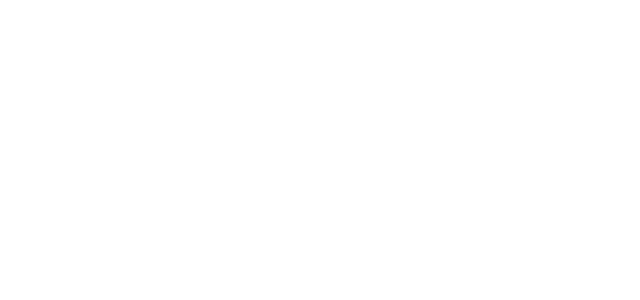
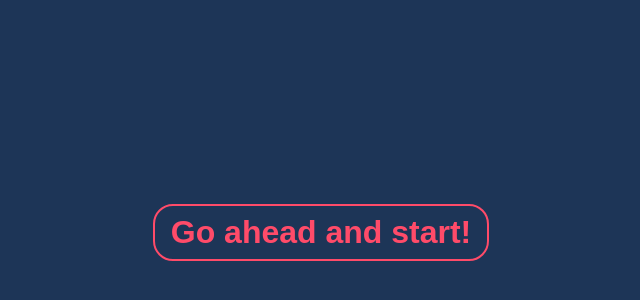
Before and after one commit to TasmeTime/create-react-app-cleaned, a React (Create React App) app: page / in a window 1280 px wide. Shown: the part 168-468 px from the top of the page, without its empty margins (319-959 px from the left). Built offline with nearby package versions, Linux system fonts and the light colour scheme.

Commit message:
Color.js implemented and now there is a new default page1

```diff
--- a/src/App.js
+++ b/src/App.js
@@ -1,7 +1,26 @@
 import styled from "styled-components";
-const AppEl = styled.div``;
+import Colors from "./assets/Colors";
+
+const AppEl = styled.div`
+  display: flex;
+  justify-content: center;
+  align-items: center;
+  height: 100vh;
+`;
+
+const Title = styled.h1`
+  color: ${Colors.Primary};
+  border: 2px solid ${Colors.Primary};
+  padding: 0.5rem 1rem;
+  border-radius: 20px;
+`;
+
 function App() {
-  return <AppEl></AppEl>;
+  return (
+    <AppEl>
+      <Title>Go ahead and start!</Title>
+    </AppEl>
+  );
 }
 
 export default App;
--- /dev/null
+++ b/src/assets/Colors.js
@@ -0,0 +1,5 @@
+//use the following file to define your colors across the project
+export default {
+  Primary: "#FF4B69",
+  Secondary: "#1D3557",
+};
--- a/src/index.js
+++ b/src/index.js
@@ -3,8 +3,12 @@
 import App from "./App";
 import reportWebVitals from "./reportWebVitals";
 import { createGlobalStyle } from "styled-components";
+import Colors from "./assets/Colors";
 
 const GlobalStyle = createGlobalStyle`
+  body{
+    background-color:${Colors.Secondary}
+  }
 
 *{
   padding: 0;
```
Also changed, not shown: 2 other files (tests, documents, lock files or other folders).
